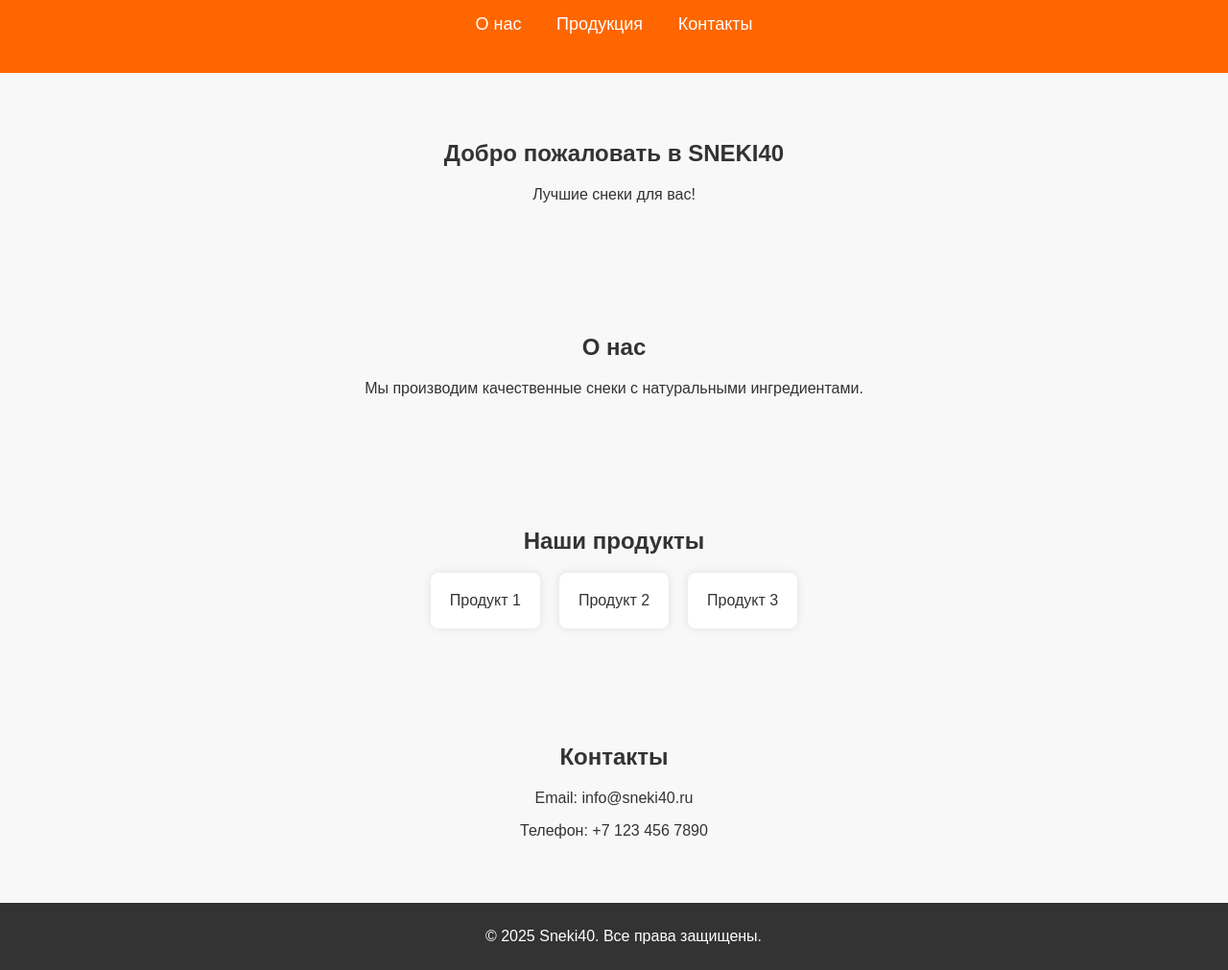
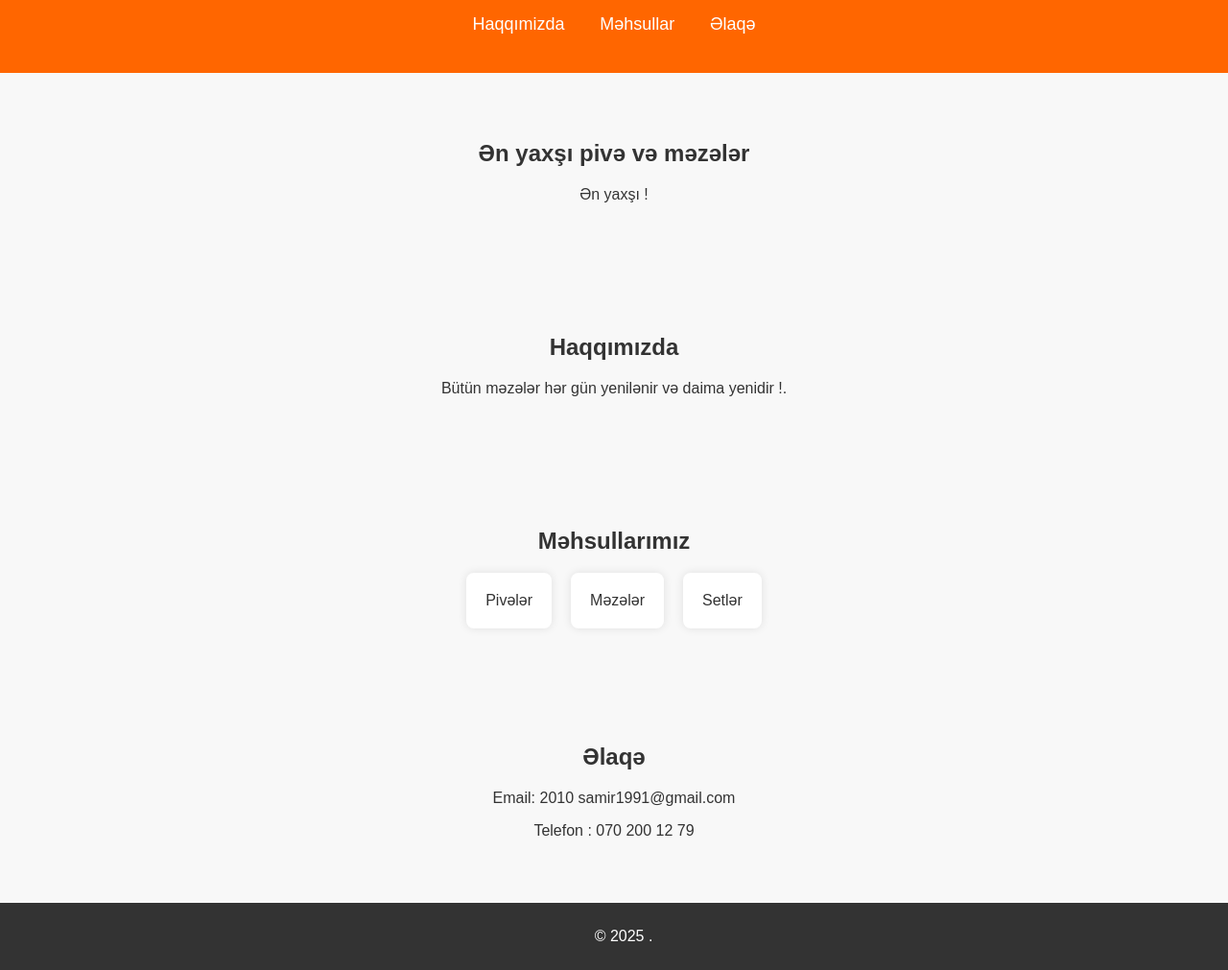
Before and after one commit to Poltergaist/pivevar2, a plain HTML site: page index.html in a window 1280 px wide. Shown: the part 58-1069 px from the top of the page at 96% size. Drawn offline with Linux system fonts and the light colour scheme.

Commit message:
Update index.html

```diff
--- a/index.html
+++ b/index.html
@@ -1,9 +1,9 @@
 <!DOCTYPE html>
-<html lang="ru">
+<html lang="aze">
 <head>
     <meta charset="UTF-8">
     <meta name="viewport" content="width=device-width, initial-scale=1.0">
-    <title>Копия Sneki40</title>
+    <title>pivevar</title>
     <link rel="stylesheet" href="styles.css">
     <style>
         body {
@@ -67,43 +67,43 @@
 </head>
 <body>
     <header>
-        <div class="logo">SNEKI40</div>
+        <div class="logo">pivevar</div>
         <nav>
             <ul>
-                <li><a href="#about">О нас</a></li>
-                <li><a href="#products">Продукция</a></li>
-                <li><a href="#contact">Контакты</a></li>
+                <li><a href="#about">Haqqımizda</a></li>
+                <li><a href="#products">Məhsullar</a></li>
+                <li><a href="#contact">Əlaqə</a></li>
             </ul>
         </nav>
     </header>
 
     <section id="hero">
-        <h1>Добро пожаловать в SNEKI40</h1>
-        <p>Лучшие снеки для вас!</p>
+        <h1>Ən yaxşı pivə və məzələr</h1>
+        <p>Ən yaxşı !</p>
     </section>
 
     <section id="about">
-        <h2>О нас</h2>
-        <p>Мы производим качественные снеки с натуральными ингредиентами.</p>
+        <h2>Haqqımızda</h2>
+        <p>Bütün məzələr hər gün yenilənir və daima yenidir !.</p>
     </section>
 
     <section id="products">
-        <h2>Наши продукты</h2>
+        <h2>Məhsullarımız</h2>
         <div class="product-list">
-            <div class="product">Продукт 1</div>
-            <div class="product">Продукт 2</div>
-            <div class="product">Продукт 3</div>
+            <div class="product">Pivələr</div>
+            <div class="product">Məzələr</div>
+            <div class="product">Setlər</div>
         </div>
     </section>
 
     <section id="contact">
-        <h2>Контакты</h2>
-        <p>Email: info@sneki40.ru</p>
-        <p>Телефон: +7 123 456 7890</p>
+        <h2>Əlaqə</h2>
+        <p>Email: 2010 samir1991@gmail.com</p>
+        <p>Telefon : 070 200 12 79</p>
     </section>
 
     <footer>
-        <p>&copy; 2025 Sneki40. Все права защищены.</p>
+        <p>&copy; 2025 .</p>
     </footer>
 
     <script src="script.js"></script>
```
